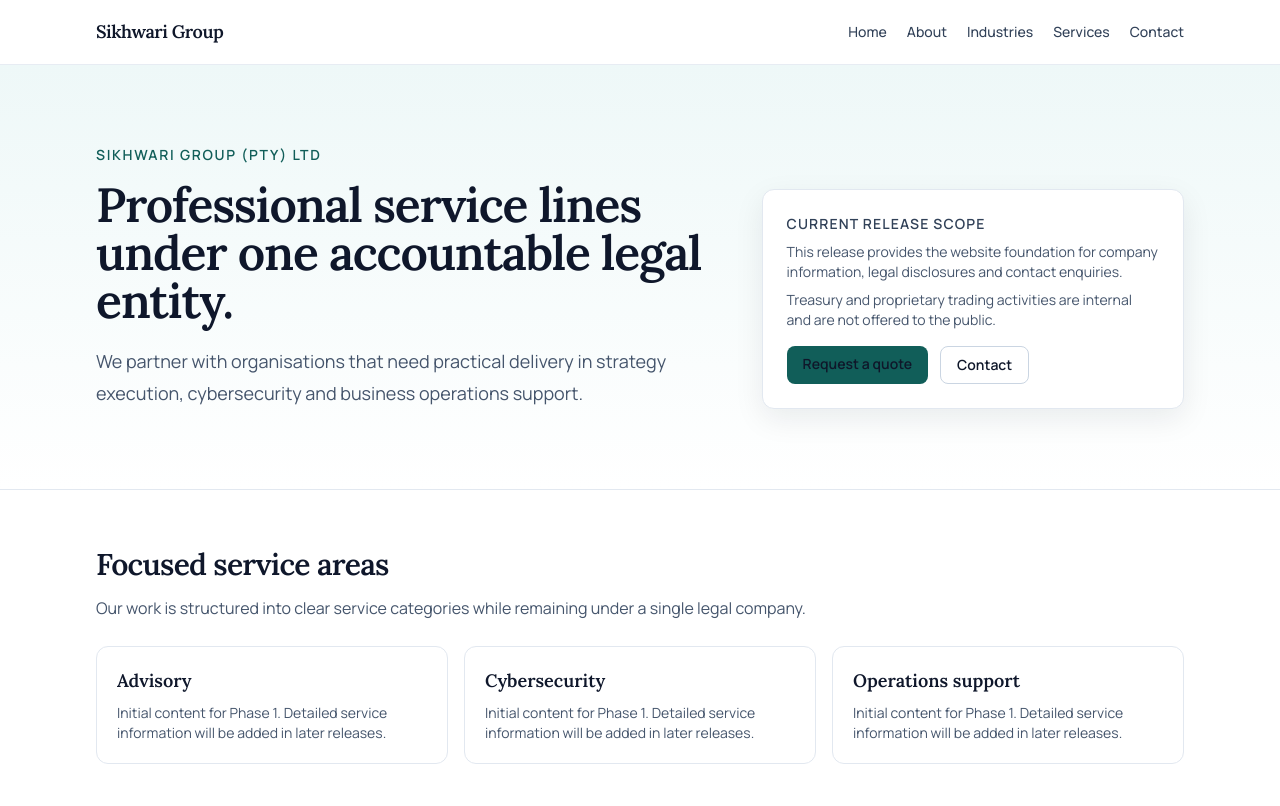
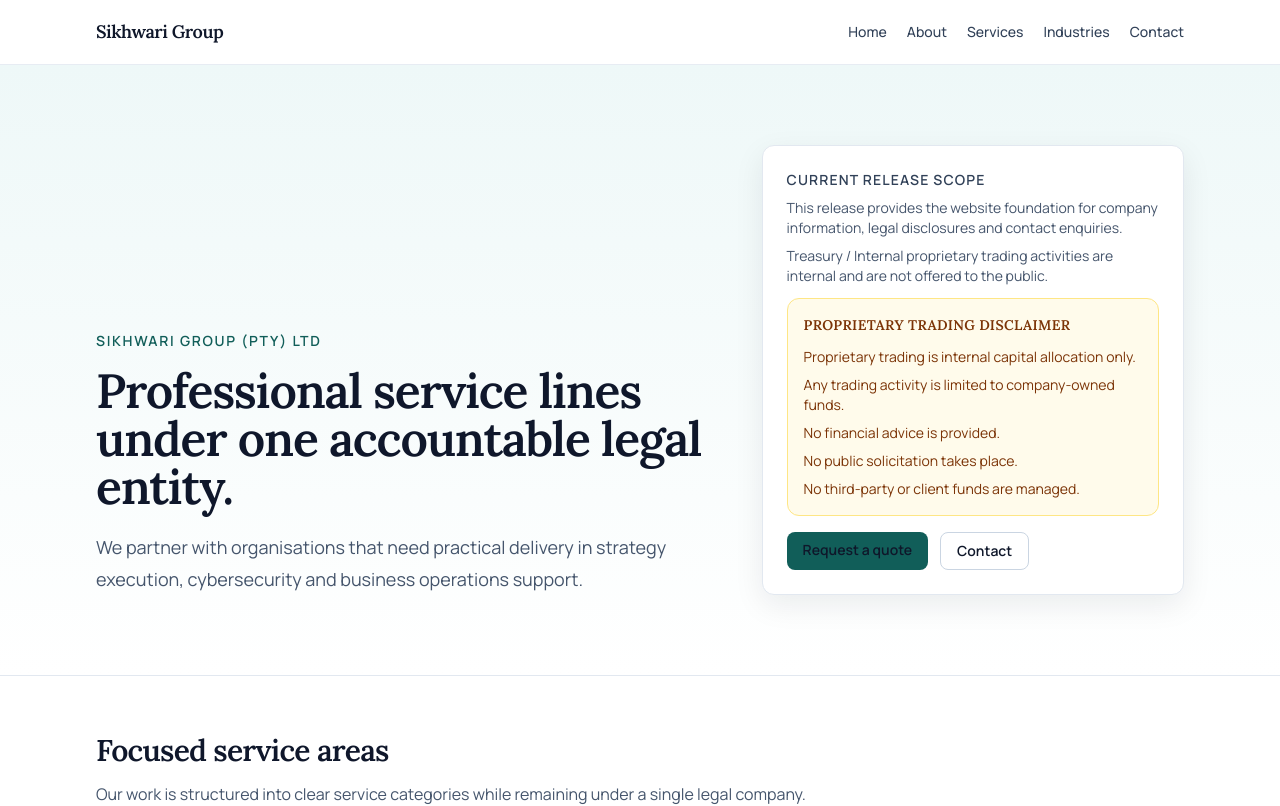
Before and after one commit to Fhatu12/SikhwariG, a Next.js app: page / in a window 1280 px wide. Shown: the top 806 px of the page. Built offline with nearby package versions, Linux system fonts and the light colour scheme; no server answers; the database is empty.

Commit message:
chore: sweep fixes (nav order, home trading disclaimer, label consistency)

```diff
--- a/app/admin/(protected)/services/page.tsx
+++ b/app/admin/(protected)/services/page.tsx
@@ -19,8 +19,8 @@ export default async function AdminServicesPage({ searchParams }: ServicesPagePr
       <section className="rounded-xl border border-amber-200 bg-amber-50 p-4 text-sm text-amber-900">
         <h2 className="text-sm font-semibold uppercase tracking-wide">Copy guardrail</h2>
         <p className="mt-2">
-          Treasury and proprietary trading text must stay internal-only. Do not add public trading
-          calls to action, invitation language, or solicitation copy.
+          Treasury / Internal proprietary trading text must stay internal-only. Do not add public
+          trading calls to action, invitation language, or solicitation copy.
         </p>
       </section>
 
@@ -79,7 +79,7 @@ export default async function AdminServicesPage({ searchParams }: ServicesPagePr
 
               {service.isTradingInternal ? (
                 <p className="rounded-[var(--radius-sm)] bg-amber-50 px-3 py-2 text-xs text-amber-800">
-                  Trading intro text is fixed for MOI compliance.
+                  Treasury / Internal trading intro text is fixed for MOI compliance.
                 </p>
               ) : null}
 
--- a/app/page.tsx
+++ b/app/page.tsx
@@ -2,6 +2,7 @@ import Link from "next/link";
 import { IndustriesSection } from "@/components/industries/industries-section";
 import { Container } from "@/components/layout/container";
 import { Section } from "@/components/layout/section";
+import { TradingDisclaimerBlock } from "@/components/legal/trading-disclaimer-block";
 import { ProofSection } from "@/components/proof/proof-section";
 import { INDUSTRIES_SERVED } from "@/lib/industries-content";
 import { getActiveProofItems } from "@/lib/proof-content";
@@ -45,9 +46,10 @@ export default async function Home() {
               disclosures and contact enquiries.
             </p>
             <p className="mt-2 text-sm text-slate-600">
-              Treasury and proprietary trading activities are internal and are not offered to the
-              public.
+              Treasury / Internal proprietary trading activities are internal and are not offered to
+              the public.
             </p>
+            <TradingDisclaimerBlock className="mt-3" />
             <div className="mt-4 flex flex-wrap gap-3">
               <Link
                 className="rounded-[var(--radius-sm)] bg-[var(--color-brand-700)] px-4 py-2 text-sm font-semibold text-white transition hover:bg-[var(--color-brand-600)]"
--- a/components/layout/site-header.tsx
+++ b/components/layout/site-header.tsx
@@ -4,8 +4,8 @@ import { Container } from "@/components/layout/container";
 const NAV_ITEMS = [
   { href: "/", label: "Home" },
   { href: "/about", label: "About" },
+  { href: "/services", label: "Services" },
   { href: "/industries", label: "Industries" },
-  { href: "/services", label: "Services" },
   { href: "/contact", label: "Contact" },
 ];
 
```
